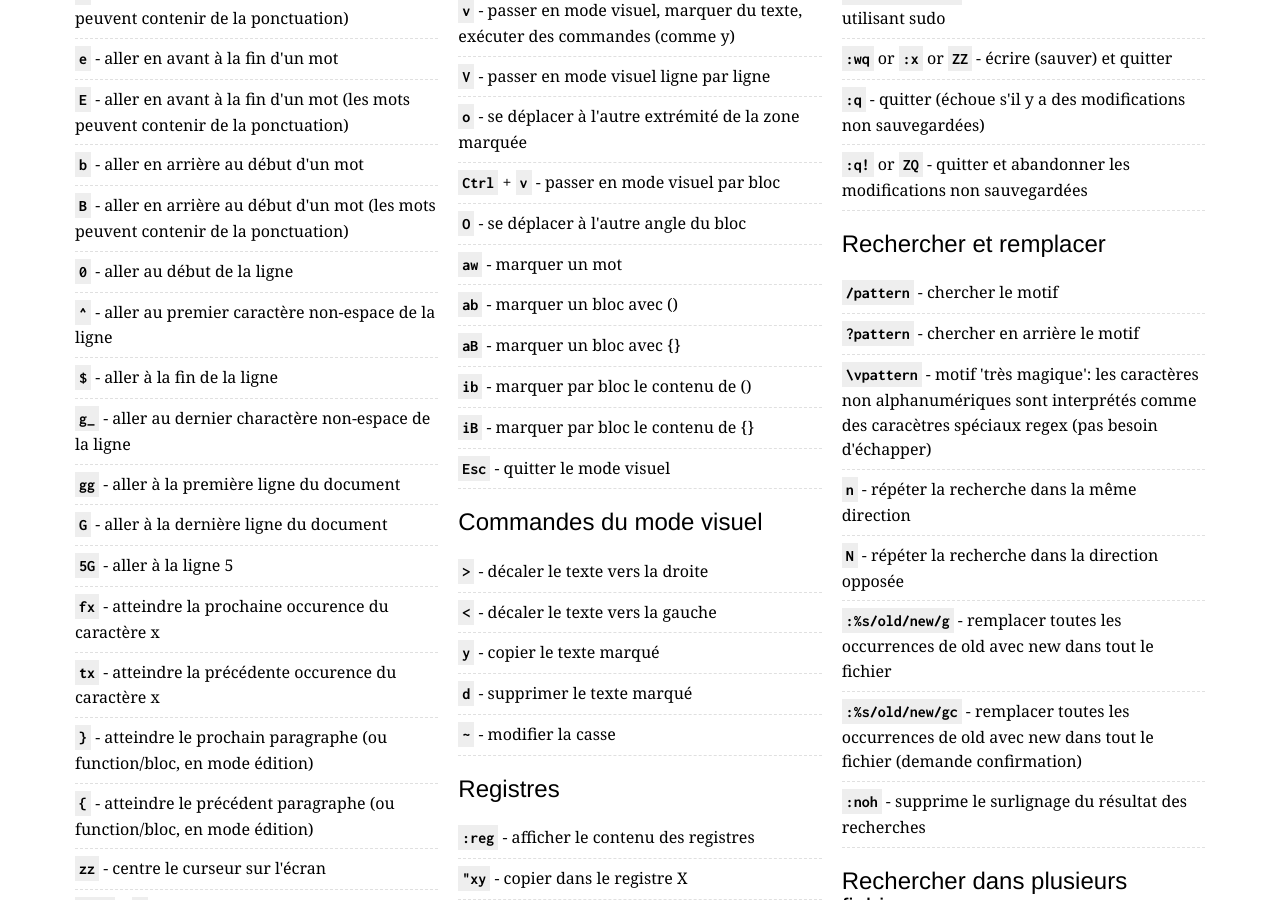
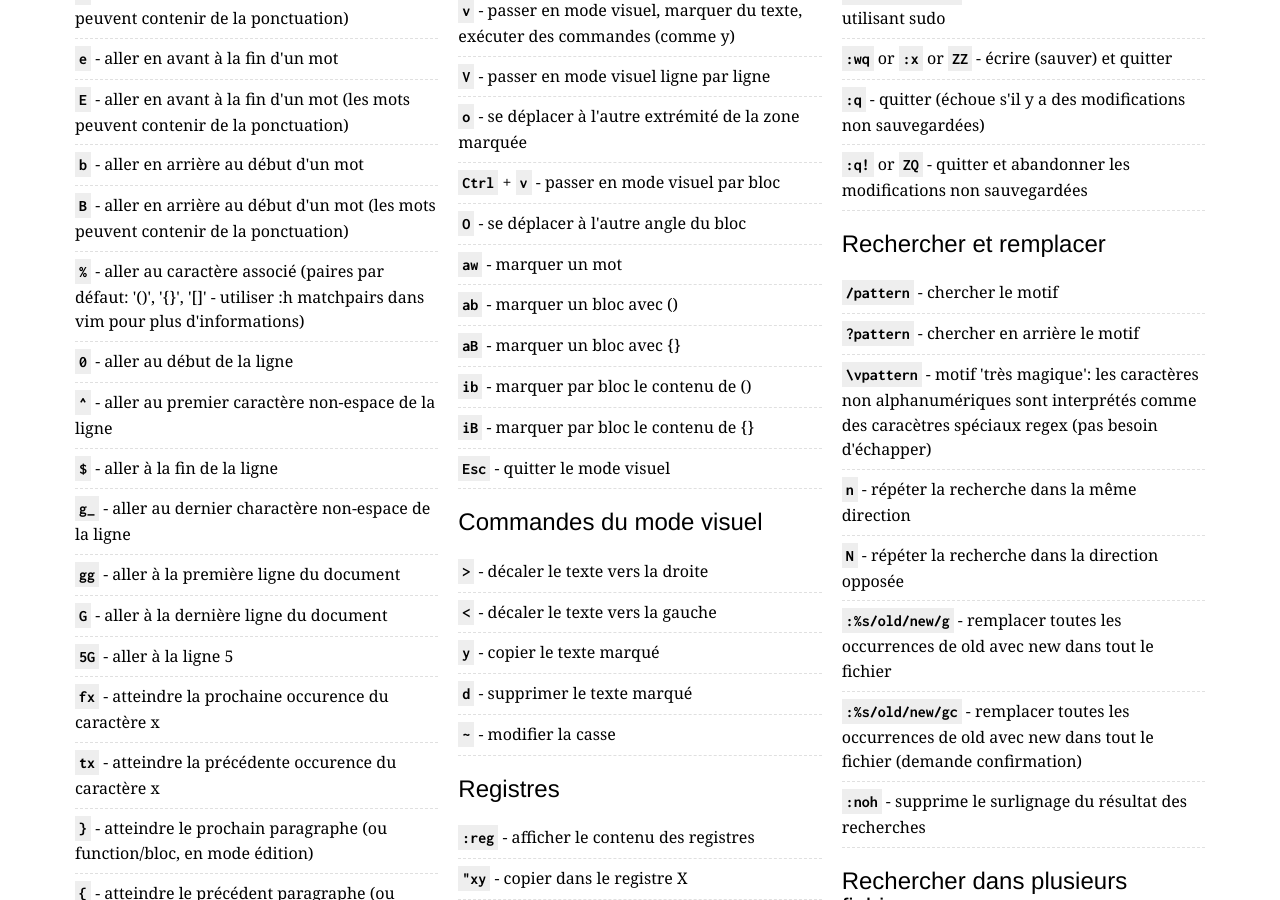
Before and after one commit to rtorr/vim-cheat-sheet, a Jekyll site: the page built from lang/fr_fr/index.html, in a window 1280 px wide and 900 px high, scrolled down 794 px. Built offline with Jekyll 4.4.1, drawn with Linux system fonts in a browser that asks for light colours.

Commit message:
Added % command

```diff
--- a/_config.yml
+++ b/_config.yml
@@ -52,6 +52,7 @@ defaults:
           CtrlPlusf: "move forward one full screen"
           CtrlPlusu: "move back 1/2 a screen"
           CtrlPlusd: "move forward 1/2 a screen"
+          percent: "move to matching character (default supported pairs: '()', '{}', '[]' - use <code>:h matchpairs</code> in vim for more info)"
         tip: "Prefix a cursor movement command with a number to repeat it. For example, <kbd>4j</kbd> moves down 4 lines."
 
       insertMode:
--- a/_layouts/page.html
+++ b/_layouts/page.html
@@ -30,6 +30,7 @@ layout: default
             <li><kbd>E</kbd> - {{ page.cursorMovement.commands.E }}</li>
             <li><kbd>b</kbd> - {{ page.cursorMovement.commands.b }}</li>
             <li><kbd>B</kbd> - {{ page.cursorMovement.commands.B }}</li>
+            <li><kbd>%</kbd> - {{ page.cursorMovement.commands.percent }}</li>
             <li><kbd>0</kbd> - {{ page.cursorMovement.commands.zero }}</li>
             <li><kbd>^</kbd> - {{ page.cursorMovement.commands.caret }}</li>
             <li><kbd>$</kbd> - {{ page.cursorMovement.commands.dollar }}</li>
--- a/lang/fr_fr/index.html
+++ b/lang/fr_fr/index.html
@@ -36,6 +36,7 @@ cursorMovement:
     CtrlPlusf: "Monte d'une hauteur d'écran"
     CtrlPlusu: "Descendre d'une demie-hauteur d'écran"
     CtrlPlusd: "Monte d'une demie-hauteur d'écran"
+    percent: "aller au caractère associé (paires par défaut: '()', '{}', '[]' - utiliser </code>:h matchpairs</code> dans vim pour plus d'informations)"
   tip: "Préfixez un mouvement avec un nombre pour le répeter. Par exemple, <kbd>4j</kbd> déplace le curseur de 4 lignes vers le bas."
 
 insertMode:
```
